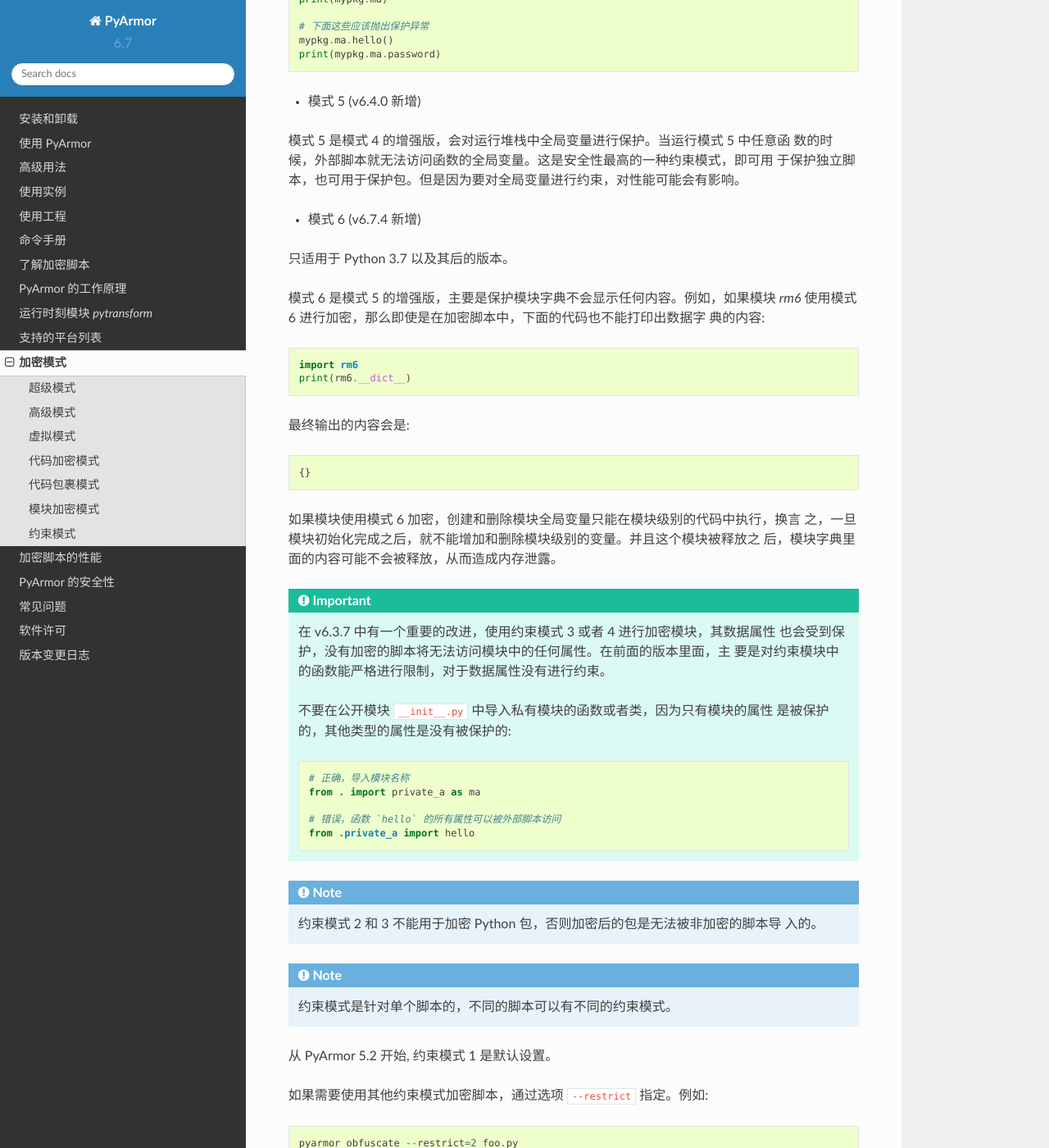
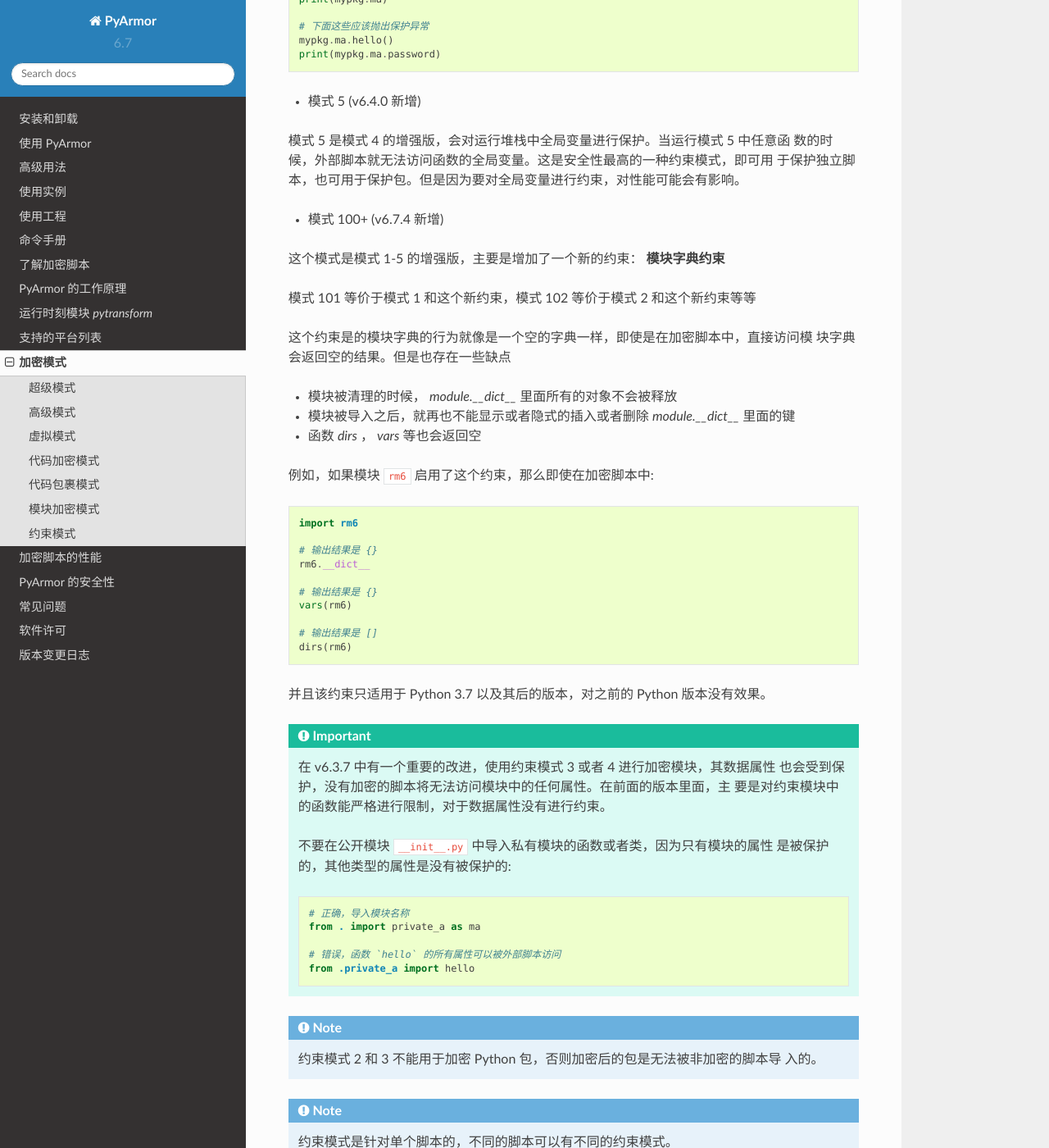
Before and after one commit to dashingsoft/pyarmor-docs-zh, a Sphinx documentation site: the page built from docs/mode.rst, in a window 1280 px wide and 1400 px high, scrolled down 6975 px. Shown: the whole window at 82% size. Built offline with Sphinx 7.4.7 and the Read the Docs theme 2.0.0, drawn with Linux system fonts in a browser that asks for light colours.

Commit message:
Refine restrict mode

```diff
--- a/docs/mode.rst
+++ b/docs/mode.rst
@@ -349,26 +349,35 @@ https://github.com/dashingsoft/pyarmor-core/tree/v5.3.0/tests/advanced_mode/READ
 数的时候，外部脚本就无法访问函数的全局变量。这是安全性最高的一种约束模式，即可用
 于保护独立脚本，也可用于保护包。但是因为要对全局变量进行约束，对性能可能会有影响。
 
-* 模式 6 (v6.7.4 新增)
+* 模式 100+ (v6.7.4 新增)
 
-只适用于 Python 3.7 以及其后的版本。
+这个模式是模式 1-5 的增强版，主要是增加了一个新的约束： **模块字典约束**
 
-模式 6 是模式 5 的增强版，主要是保护模块字典不会显示任何内容。例如，如果模块
-`rm6` 使用模式 6 进行加密，那么即使是在加密脚本中，下面的代码也不能打印出数据字
-典的内容:
+模式 101 等价于模式 1 和这个新约束，模式 102 等价于模式 2 和这个新约束等等
+
+这个约束是的模块字典的行为就像是一个空的字典一样，即使是在加密脚本中，直接访问模
+块字典会返回空的结果。但是也存在一些缺点
+
+* 模块被清理的时候， `module.__dict__` 里面所有的对象不会被释放
+* 模块被导入之后，就再也不能显示或者隐式的插入或者删除 `module.__dict__` 里面的键
+* 函数 `dirs` ， `vars` 等也会返回空
+
+例如，如果模块 ``rm6`` 启用了这个约束，那么即使在加密脚本中:
 
 .. code:: python
 
     import rm6
-    print(rm6.__dict__)
 
-最终输出的内容会是::
+    # 输出结果是 {}
+    rm6.__dict__
 
-    {}
+    # 输出结果是 {}
+    vars(rm6)
 
-如果模块使用模式 6 加密，创建和删除模块全局变量只能在模块级别的代码中执行，换言
-之，一旦模块初始化完成之后，就不能增加和删除模块级别的变量。并且这个模块被释放之
-后，模块字典里面的内容可能不会被释放，从而造成内存泄露。
+    # 输出结果是 []
+    dirs(rm6)
+
+并且该约束只适用于 Python 3.7 以及其后的版本，对之前的 Python 版本没有效果。
 
 .. important::
 
```
